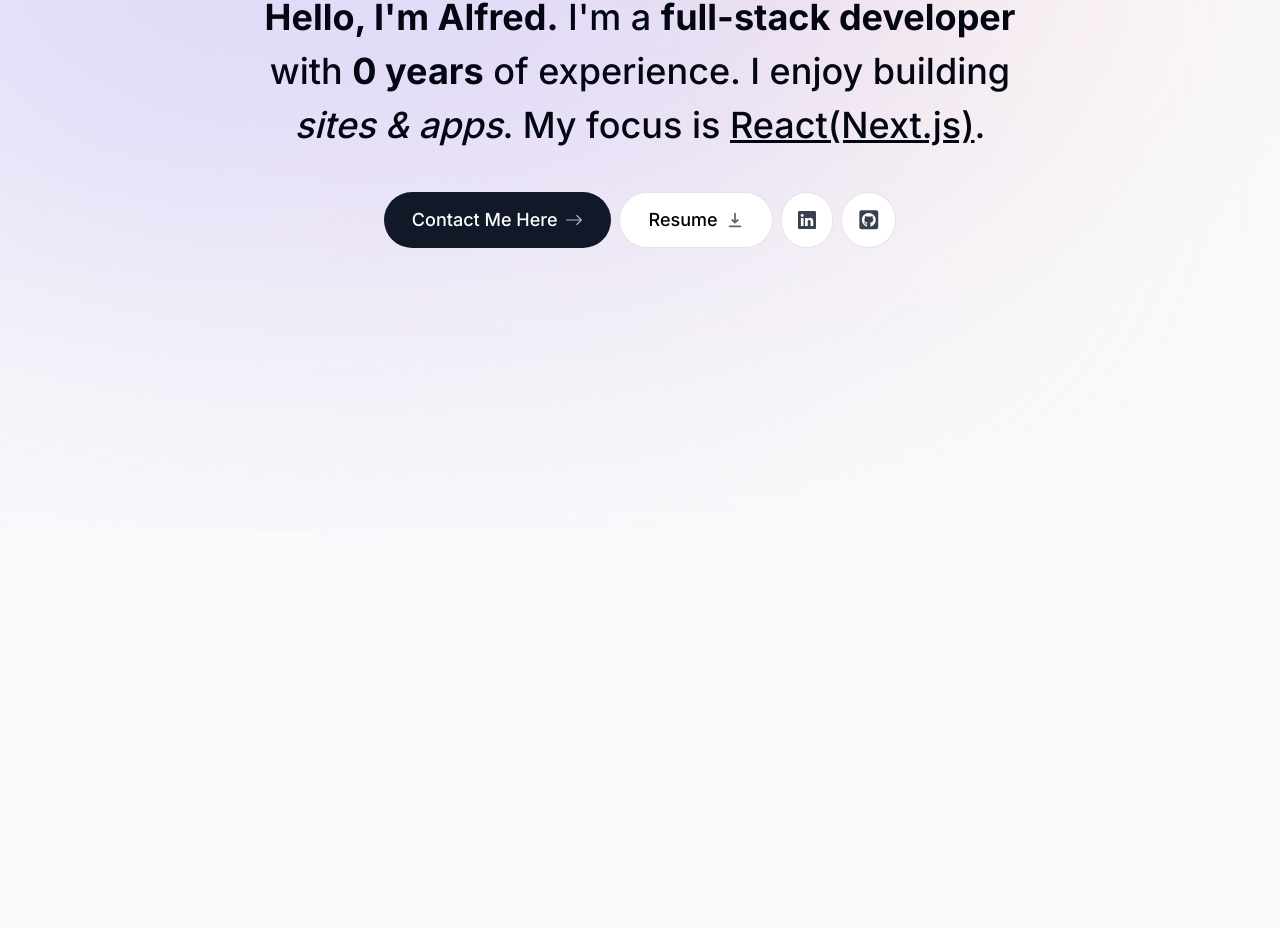
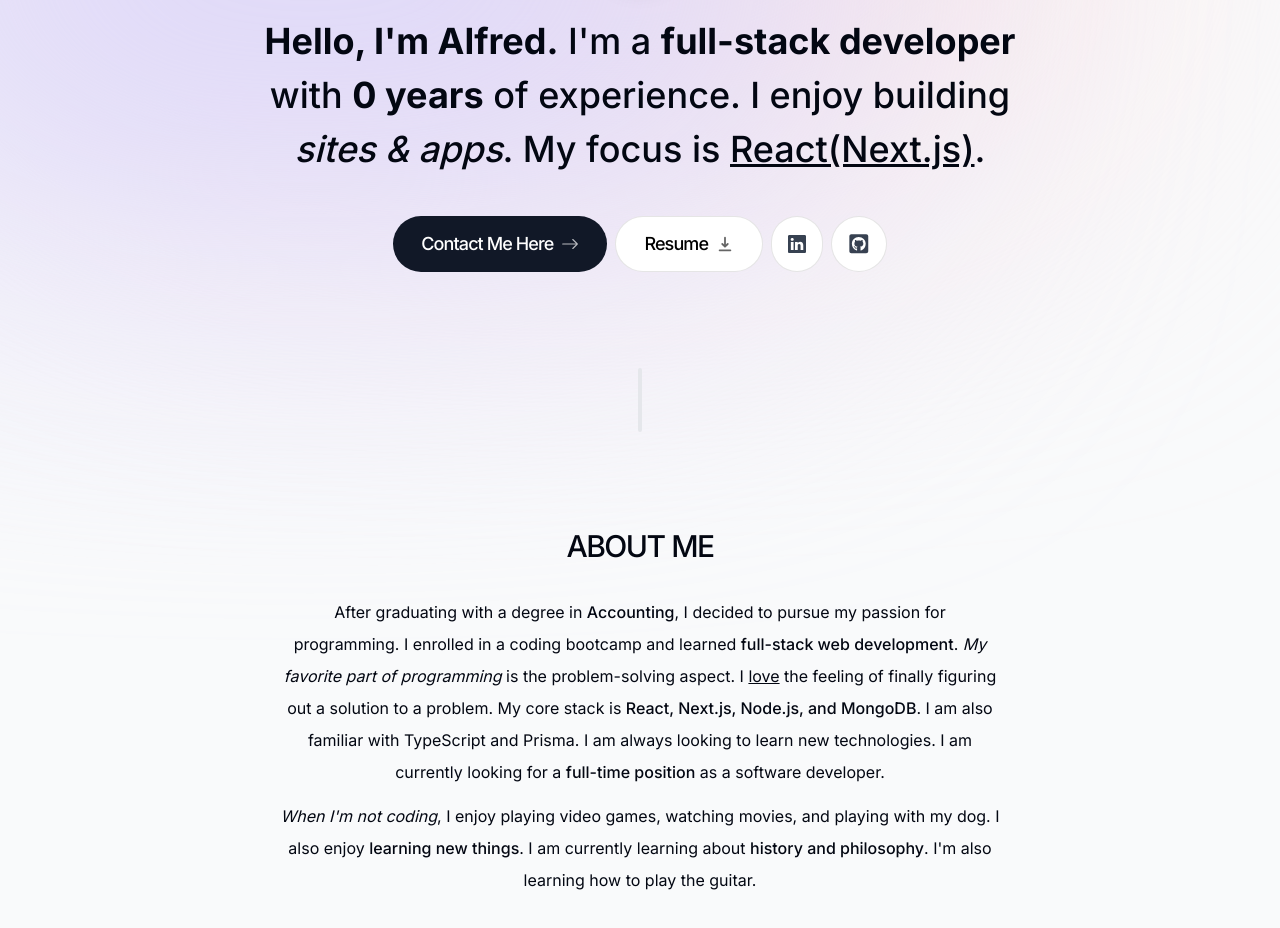
Before and after one commit to nabzster/portfolio-nextjs, a Next.js app: page / in a window 1280 px wide. Shown: the part 266-1194 px from the top of the page. Before the commit the page ends 800 px from the top, so only its background shows below. Built offline with nearby package versions, Linux system fonts and the light colour scheme.

Commit message:
Updated some header and intro code. Also, added a section divider

```diff
--- a/app/page.tsx
+++ b/app/page.tsx
@@ -1,9 +1,13 @@
+import About from '@/components/About'
 import Intro from '@/components/Intro'
+import SectionDivider from '@/components/SectionDivider'
 
 export default function Home() {
   return (
     <main className="flex flex-col items-center px-4">
       <Intro />
+      <SectionDivider />
+      <About />
     </main>
   )
 }
--- /dev/null
+++ b/components/About.tsx
@@ -0,0 +1,36 @@
+import React from 'react'
+
+export default function About() {
+    return (
+        <section className="text-center mb-28 max-w-[45rem] leading-8">
+            <h2 className="text-3xl font-medium uppercase tracking-tighter mb-8">About Me</h2>
+
+            <p className="mb-3">
+                After graduating with a degree in{" "}
+                <span className="font-medium">Accounting</span>, I decided to pursue my
+                passion for programming. I enrolled in a coding bootcamp and learned{" "}
+                <span className="font-medium">full-stack web development</span>.{" "}
+                <span className="italic">My favorite part of programming</span> is the
+                problem-solving aspect. I <span className="underline">love</span> the
+                feeling of finally figuring out a solution to a problem. My core stack
+                is{" "}
+                <span className="font-medium">
+                    React, Next.js, Node.js, and MongoDB
+                </span>
+                . I am also familiar with TypeScript and Prisma. I am always looking to
+                learn new technologies. I am currently looking for a{" "}
+                <span className="font-medium">full-time position</span> as a software
+                developer.
+            </p>
+
+            <p>
+                <span className="italic">When I'm not coding</span>, I enjoy playing
+                video games, watching movies, and playing with my dog. I also enjoy{" "}
+                <span className="font-medium">learning new things</span>. I am currently
+                learning about{" "}
+                <span className="font-medium">history and philosophy</span>. I'm also
+                learning how to play the guitar.
+            </p>
+        </section>
+    )
+}
--- a/components/Header.tsx
+++ b/components/Header.tsx
@@ -8,7 +8,7 @@
 export default function Header() {
     return (
         <header className="z-[999] relative">
-            <motion.div className="fixed top-0 left-1/2 h-[4.5rem] w-full rounded-none border border-white border-opacity-40 bg-white bg-opacity-80 shadow-lg shadow-black/[0.03] backdrop-blur-[0.5rem] sm:top-6 sm:h-[3.25rem] sm:w-[36rem] sm:rounded-full"
+            <motion.div className="fixed top-0 left-1/2 h-[4.5rem] w-full rounded-none border border-white border-opacity-40 bg-white bg-opacity-80 shadow-lg shadow-black/[0.03] backdrop-blur-[0.5rem] sm:top-6 sm:h-[3.25rem] sm:w-[36rem] sm:rounded-2xl"
                 initial={{ y: -100, x: "-50%", opacity: 0 }}
                 animate={{ y: 0, x: "-50%", opacity: 1 }}>
             </motion.div>
--- a/components/Intro.tsx
+++ b/components/Intro.tsx
@@ -11,7 +11,7 @@
 export default function Intro() {
     return (
         <section className="mb-28 max-w-[50rem] sm:mb-0 text-center">
-            <div className="flex items-center justify-center">
+            <div className="flex items-center justify-center mb-10">
                 <div className="relative">
                     <motion.div
                         initial={{ opacity: 0, scale: 0 }}
@@ -56,11 +56,11 @@
                 delay: 0.15
             }}>
                 <Link href="#contact"
-                    className="group bg-gray-900 text-white px-7 py-3 flex items-center justify-center gap-2 rounded-full outline-none focus:scale-110 hover:scale-110 hover:bg-gray-950 active:scale-105 transition">
+                    className="group tracking-tighter bg-gray-900 text-white px-7 py-3 flex items-center justify-center gap-2 rounded-full outline-none focus:scale-110 hover:scale-110 hover:bg-gray-950 active:scale-105 transition">
                     Contact Me Here <BsArrowRight className="opacity-70 group-hover:translate-x-1 transition"/>
                 </Link>
 
-                <a href="/CV.pdf" download className="group flex items-center justify-center bg-white px-7 py-3 text-black gap-2 rounded-full outline-none focus:scale-110 hover:scale-110 transition select-none cursor-pointer border border-black/10">
+                <a href="/CV.pdf" download className="group tracking-tighter flex items-center justify-center bg-white px-7 py-3 text-black gap-2 rounded-full outline-none focus:scale-110 hover:scale-110 transition select-none cursor-pointer border border-black/10">
                     Resume <HiDownload className="opacity-60 group-hover:translate-y-1 transition" />
                 </a>
 
--- /dev/null
+++ b/components/SectionDivider.tsx
@@ -0,0 +1,14 @@
+"use client"
+
+import React from 'react'
+import { motion } from 'framer-motion'
+
+export default function SectionDivider() {
+    return (
+        <motion.div className="bg-gray-200 my-24 h-16 w-1 rounded-full hidden sm:block"
+        initial={{ opacity: 0, y: 100}}
+        animate={{ opacity: 1, y: 0}}
+        transition={{ delay: 0.125 }}>
+        </motion.div>
+    )
+}
```
